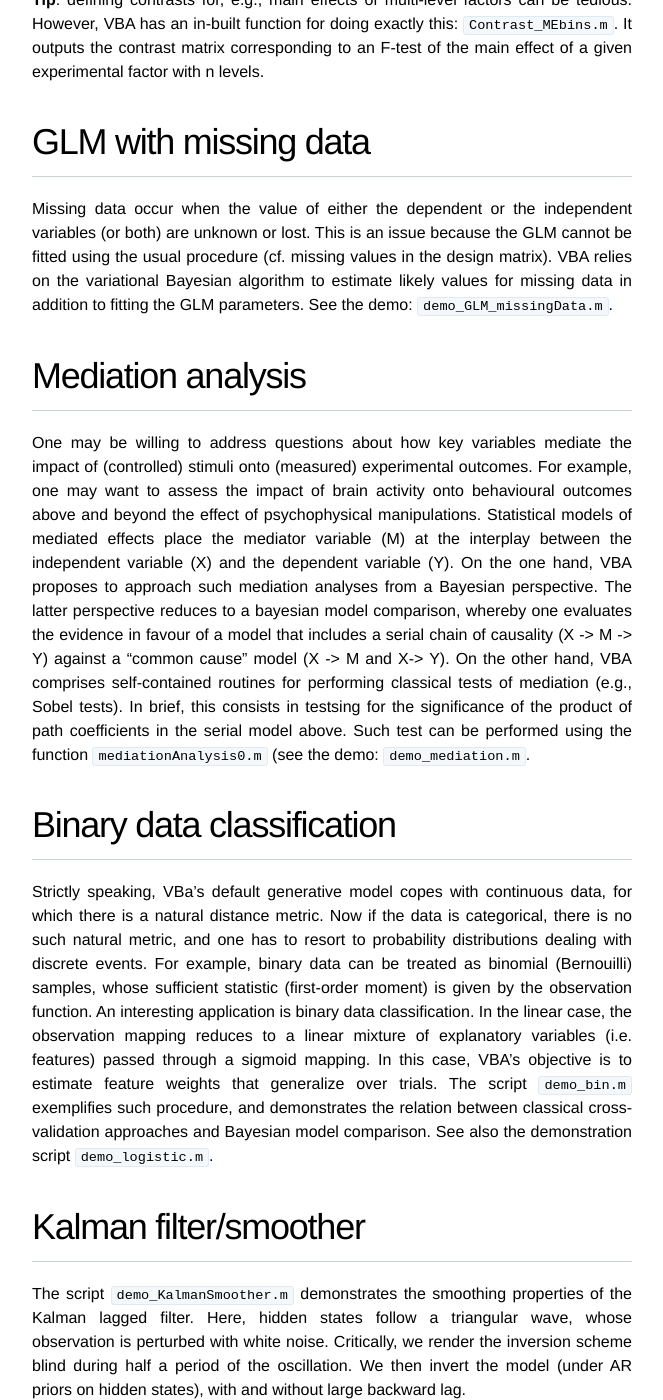
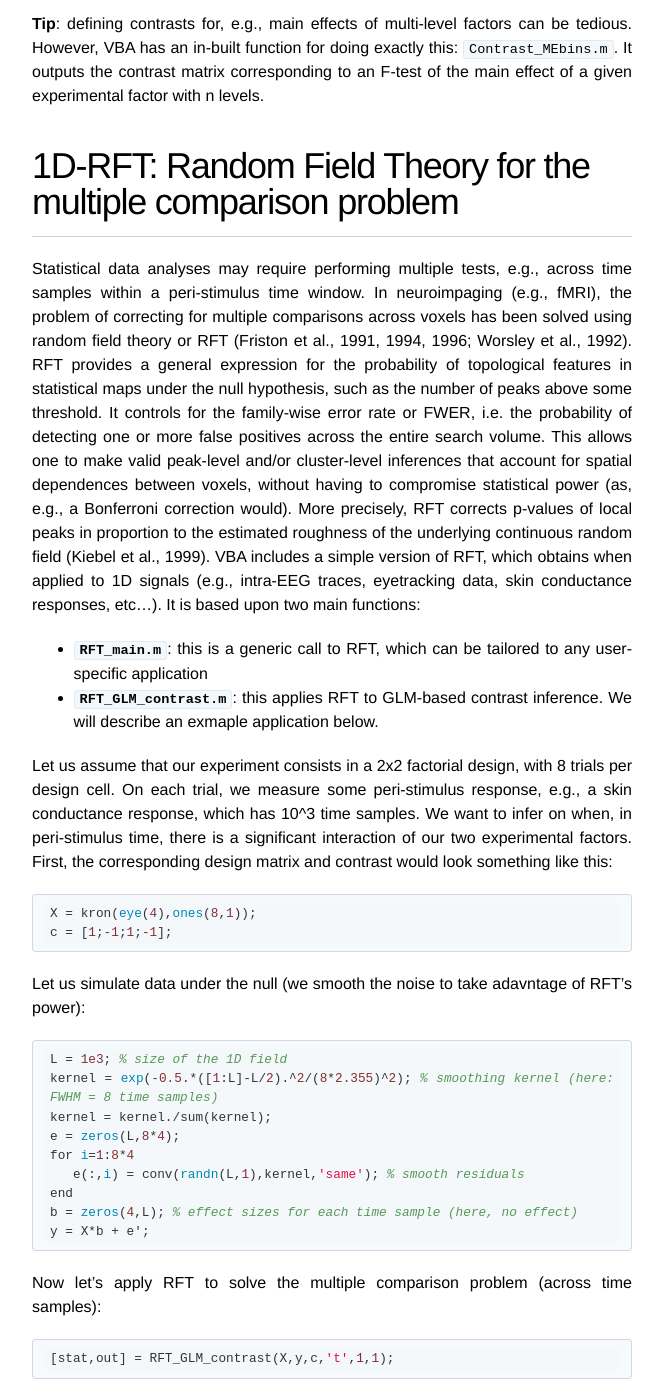
Before and after one commit to MBB-team/VBA-toolbox, a Jekyll site: the page built from _wiki/statistical-models.md, in a window 1280 px wide and 1400 px high, scrolled down 1953 px. Shown: the whole window, without its empty margins (308-971 px from the left). Built offline with Jekyll 4.4.1, drawn with Linux system fonts in a browser that asks for light colours; nearby versions of some CDN libraries; some of the changed text lies outside the part shown.

Commit message:
Update statistical-models.md

````diff
--- a/_wiki/statistical-models.md
+++ b/_wiki/statistical-models.md
@@ -25,6 +25,50 @@ Let us eyeball the graphical output of the function `GLM_contrast.m`:
 > **Upper-left panel**: observed data (y-axis) plotted against predicted data (x-axis). NB: The percentage of explained variance is indicated (the adjusted R^2 is the percentage of variance explained by the contrast of interest). **Middle-left panel**: observed and predicted data (y-axis) plotted against data dimensions (x-axis). **Lower-left panel**: parameter's correlation matrix. **Upper-right panel**: parameter estimates plus or minus one standard deviation. NB: Right-clicking on barplots allows one to access the results individual significance F-tests. **Middle-right panel**: contrast of interest. **Lower-right panel**: design matrix. Note that all descriptive statistics can be retrieved from optional output arguments.
 
 **Tip**: defining contrasts for, e.g., main effects of multi-level factors can be tedious. However, VBA has an in-built function for doing exactly this: `Contrast_MEbins.m`. It outputs the contrast matrix corresponding to an F-test of the main effect of a given experimental factor with n levels.
+
+
+# 1D-RFT: Random Field Theory for the multiple comparison problem
+
+Statistical data analyses may require performing multiple tests, e.g., across time samples within a peri-stimulus time window.
+In neuroimpaging (e.g., fMRI), the problem of correcting for multiple comparisons across voxels has been solved using random field theory or RFT (Friston et al., 1991, 1994, 1996; Worsley et al., 1992). RFT provides a general expression for the probability of topological features in statistical maps under the null hypothesis, such as the number of peaks above some threshold. It controls for the family-wise error rate or FWER, i.e. the probability of detecting one or more false positives across the entire search volume. This allows one to make valid peak-level and/or cluster-level inferences that account for spatial dependences between voxels, without having to compromise statistical power (as, e.g., a Bonferroni correction would). More precisely, RFT corrects p-values of local peaks in proportion to the estimated roughness of the underlying continuous random field (Kiebel et al., 1999).
+VBA includes a simple version of RFT, which obtains when applied to 1D signals (e.g., intra-EEG traces, eyetracking data, skin conductance responses, etc...). It is based upon two main functions:
+- **`RFT_main.m`**: this is a generic call to RFT, which can be tailored to any user-specific application
+- **`RFT_GLM_contrast.m`**: this applies RFT to GLM-based contrast inference. We will describe an exmaple application below.
+
+Let us assume that our experiment consists in a 2x2 factorial design, with 8 trials per design cell. On each trial, we measure some peri-stimulus response, e.g., a skin conductance response, which has 10^3 time samples. We want to infer on when, in peri-stimulus time, there is a significant interaction of our two experimental factors.
+First, the corresponding design matrix and contrast would look something like this:
+```matlab
+X = kron(eye(4),ones(8,1));
+c = [1;-1;1;-1];
+```
+Let us simulate data under the null (we smooth the noise to take adavntage of RFT's power):
+```matlab
+L = 1e3; % size of the 1D field
+kernel = exp(-0.5.*([1:L]-L/2).^2/(8*2.355)^2); % smoothing kernel (here: FWHM = 8 time samples)
+kernel = kernel./sum(kernel);
+e = zeros(L,8*4);
+for i=1:8*4
+   e(:,i) = conv(randn(L,1),kernel,'same'); % smooth residuals
+end
+b = zeros(4,L); % effect sizes for each time sample (here, no effect)
+y = X*b + e';
+```
+Now let's apply RFT to solve the multiple comparison problem (across time samples):
+```matlab
+[stat,out] = RFT_GLM_contrast(X,y,c,'t',1,1);
+```
+In brief, `RFT_GLM_contrast` (i) computes a 1D statistical field composed of Student's t summary statistic for the contrast `c` sampled at each peri-stimulus time point, and (ii) applies RFt to correct for the multiple comparison problem across time samples.
+Let us eyeball the ensuing graphical output :
+
+![]({{ site.baseurl }}/images/wiki/1D-RFT.jpg)
+
+
+> **Upper panel**: The statistical t-field (y-axis) is plotted against time (x-axis). Local peaks are highlighted in red (if the corrected p-value does not reach significance, here: FWER=5%) or in green (if the corrected p-value reaches significance). The same colour-coding applies to upcrossing clusters (for cluster-level inference). **Middle panel**: RFT analysis summary (essentially: expectations, under the null, of features of the sample field). **Lower panel**: list of corrected p-values (set-, cluster- and peak- level inferences). NB: the column "location" relates to local peaks.
+
+All summary statistics are stored in the `out` structure.
+
+> **Tip**: right-liclicking on either local paeks or upcrossing clusters provides a summary of corrected and uncorrected p-values!
+
 
 # GLM with missing data
 
````
